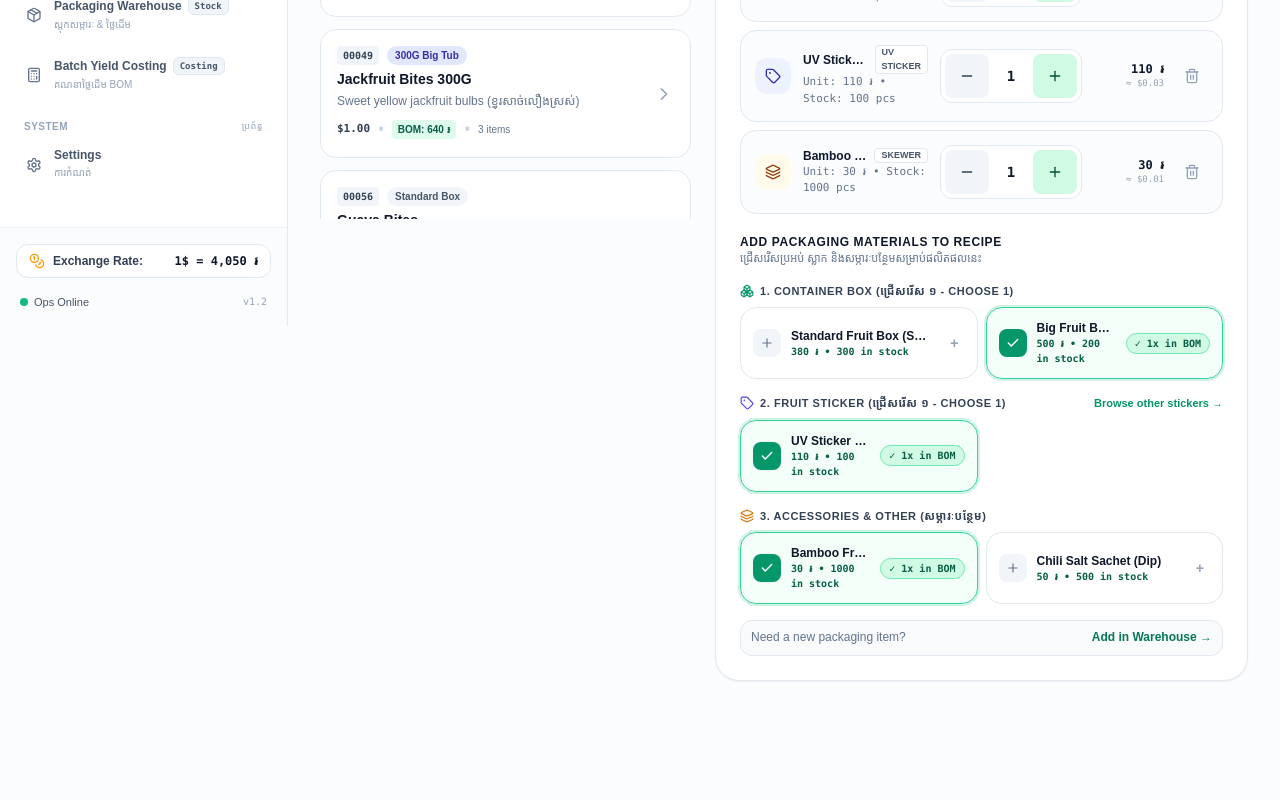
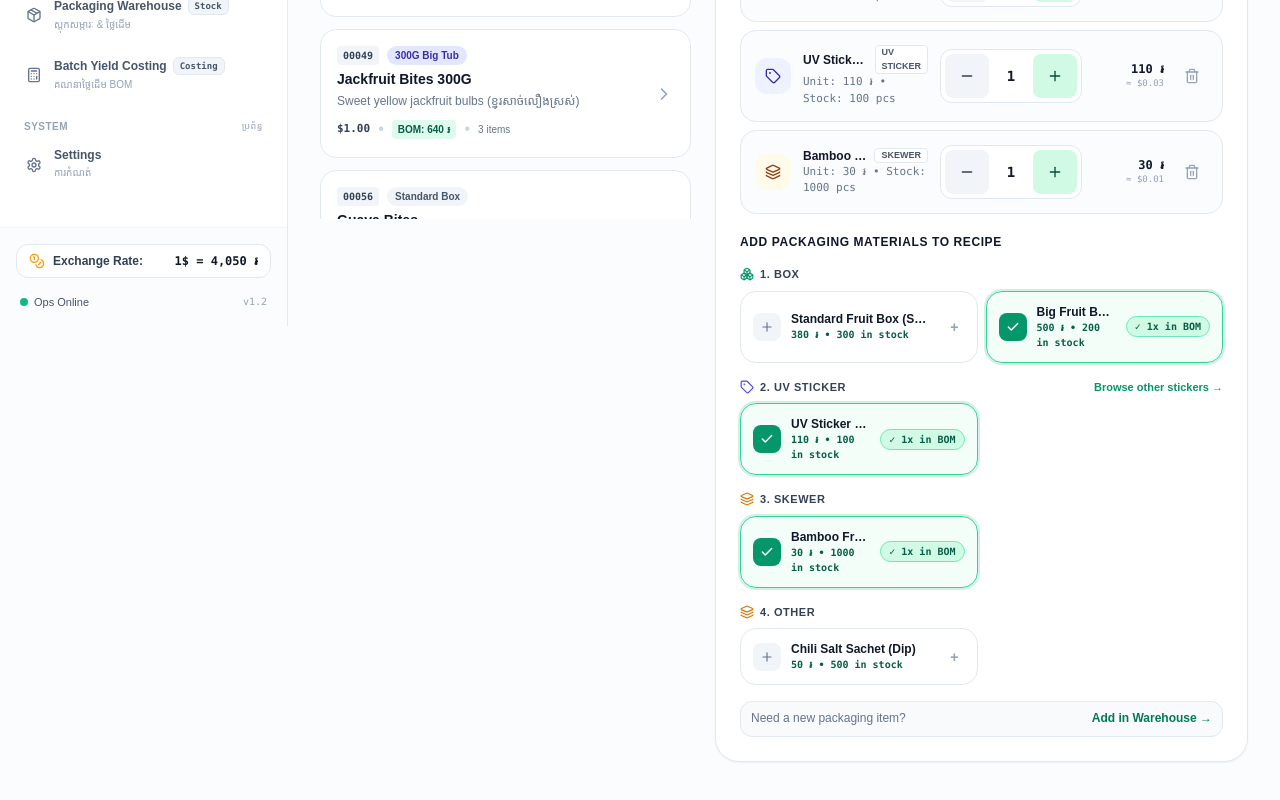
Before and after one commit to Swordsman1313/NhamSystem, a Next.js app: page /products in a window 1280 px wide. Shown: the part 474-1274 px from the top of the page. Built offline with nearby package versions, Linux system fonts and the light colour scheme; a web font is replaced by a local one.

Commit message:
Bind dynamic category names and remove instructional text clutter in BOM studio

```diff
--- a/app/products/page.tsx
+++ b/app/products/page.tsx
@@ -33,7 +33,7 @@ import {
   Info,
   SlidersHorizontal,
 } from 'lucide-react';
-import { Product, PackagingItem, BOMItem, PackagingCategory } from '@/lib/types';
+import { Product, PackagingItem, BOMItem, PackagingCategory, PackagingCategoryRecord } from '@/lib/types';
 import {
   getPackagingItems,
   deletePackagingItem,
@@ -43,6 +43,7 @@ import {
   updateProduct,
   deleteProduct,
   getSettings,
+  getCategories,
   formatUSD,
   formatKHR,
   INITIAL_PACKAGING_ITEMS,
@@ -83,6 +84,7 @@ export default function ProductBOMBuilderPage() {
   // Master Data initialized directly with storage getters (handles both SSR defaults and client localStorage)
   const [products, setProducts] = useState<Product[]>(getProducts);
   const [packagingItems, setPackagingItems] = useState<PackagingItem[]>(getPackagingItems);
+  const [categories, setCategories] = useState<PackagingCategoryRecord[]>(getCategories);
   const [exchangeRate, setExchangeRate] = useState<number>(4050);
 
   // Selected Product in Studio (defaults to first product)
@@ -139,6 +141,7 @@ export default function ProductBOMBuilderPage() {
   const loadData = () => {
     let loadedProducts = getProducts();
     const loadedPackaging = getPackagingItems();
+    const loadedCategories = getCategories();
     const loadedSettings = getSettings();
 
     // Ensure standard & 300g products have complete default recipes (Box + Matching Sticker + Skewer)
@@ -213,6 +216,7 @@ export default function ProductBOMBuilderPage() {
 
     setProducts(loadedProducts);
     setPackagingItems(loadedPackaging);
+    setCategories(loadedCategories);
     setExchangeRate(loadedSettings.exchangeRate || 4050);
 
     // If no product is currently selected, select the first product
@@ -229,10 +233,12 @@ export default function ProductBOMBuilderPage() {
     const handleUpdate = () => loadData();
     window.addEventListener('products_updated', handleUpdate);
     window.addEventListener('packaging_updated', handleUpdate);
+    window.addEventListener('categories_updated', handleUpdate);
     window.addEventListener('storage', handleUpdate);
     return () => {
       window.removeEventListener('products_updated', handleUpdate);
       window.removeEventListener('packaging_updated', handleUpdate);
+      window.removeEventListener('categories_updated', handleUpdate);
       window.removeEventListener('storage', handleUpdate);
     };
   }, []);
@@ -283,6 +289,21 @@ export default function ProductBOMBuilderPage() {
     });
     return map;
   }, [packagingItems]);
+
+  // Dynamic category mapping from storage
+  const boxCat = useMemo(() => {
+    return categories.find((c) => c.id === 'box' || c.name.toLowerCase() === 'box');
+  }, [categories]);
+
+  const stickerCat = useMemo(() => {
+    return categories.find((c) => c.id === 'sticker' || c.name.toLowerCase().includes('sticker'));
+  }, [categories]);
+
+  const accessoryCats = useMemo(() => {
+    return categories.filter((c) => c.id !== 'box' && !c.name.toLowerCase().includes('sticker'));
+  }, [categories]);
+
+  const accessoryCat = accessoryCats[0];
 
   // Selected product object
   const selectedProduct = useMemo(() => {
@@ -440,11 +461,22 @@ export default function ProductBOMBuilderPage() {
       return;
     }
 
+    const pkgCat = typeof pkg.category === 'string' ? pkg.category.toLowerCase() : '';
+    const isBox =
+      pkgCat === 'box' ||
+      (boxCat && (pkgCat === boxCat.id.toLowerCase() || pkgCat === boxCat.name.toLowerCase())) ||
+      pkg.id.startsWith('box-');
+
     // Rule 2: Single-choice auto-swap for Containers (box)
-    if (pkg.category === 'box') {
+    if (isBox) {
       const existingBoxIndex = currentBOM.findIndex((b) => {
         const p = packagingMap.get(b.packagingItemId);
-        return p?.category === 'box' || b.packagingItemId.startsWith('box-');
+        const pCat = typeof p?.category === 'string' ? p.category.toLowerCase() : '';
+        return (
+          pCat === 'box' ||
+          (boxCat && (pCat === boxCat.id.toLowerCase() || pCat === boxCat.name.toLowerCase())) ||
+          b.packagingItemId.startsWith('box-')
+        );
       });
 
       if (existingBoxIndex !== -1) {
@@ -455,11 +487,21 @@ export default function ProductBOMBuilderPage() {
       }
     }
 
+    const isSticker =
+      pkgCat === 'sticker' ||
+      (stickerCat && (pkgCat === stickerCat.id.toLowerCase() || pkgCat === stickerCat.name.toLowerCase())) ||
+      pkg.id.startsWith('sticker-');
+
     // Rule 3: Single-choice auto-swap for Fruit Stickers (sticker)
-    if (pkg.category === 'sticker') {
+    if (isSticker) {
       const existingStickerIndex = currentBOM.findIndex((b) => {
         const p = packagingMap.get(b.packagingItemId);
-        return p?.category === 'sticker' || b.packagingItemId.startsWith('sticker-');
+        const pCat = typeof p?.category === 'string' ? p.category.toLowerCase() : '';
+        return (
+          pCat === 'sticker' ||
+          (stickerCat && (pCat === stickerCat.id.toLowerCase() || pCat === stickerCat.name.toLowerCase())) ||
+          b.packagingItemId.startsWith('sticker-')
+        );
       });
 
       if (existingStickerIndex !== -1) {
@@ -588,14 +630,28 @@ export default function ProductBOMBuilderPage() {
     });
   }, [products, productSearch, productFilterPreset]);
 
-  // Categorized packaging items for the 3 Studio sections
+  // Categorized packaging items for the Studio sections
   const boxItems = useMemo(() => {
-    return packagingItems.filter((pkg) => pkg.category === 'box');
-  }, [packagingItems]);
+    return packagingItems.filter((pkg) => {
+      const cat = typeof pkg.category === 'string' ? pkg.category.toLowerCase() : '';
+      return (
+        cat === 'box' ||
+        (boxCat && (cat === boxCat.id.toLowerCase() || cat === boxCat.name.toLowerCase())) ||
+        pkg.id.startsWith('box-')
+      );
+    });
+  }, [packagingItems, boxCat]);
 
   const stickerItems = useMemo(() => {
-    return packagingItems.filter((pkg) => pkg.category === 'sticker');
-  }, [packagingItems]);
+    return packagingItems.filter((pkg) => {
+      const cat = typeof pkg.category === 'string' ? pkg.category.toLowerCase() : '';
+      return (
+        cat === 'sticker' ||
+        (stickerCat && (cat === stickerCat.id.toLowerCase() || cat === stickerCat.name.toLowerCase())) ||
+        pkg.id.startsWith('sticker-')
+      );
+    });
+  }, [packagingItems, stickerCat]);
 
   const matchingStickerId = selectedProduct ? getMatchingStickerId(selectedProduct, packagingItems) : '';
 
@@ -631,8 +687,19 @@ export default function ProductBOMBuilderPage() {
   }, [stickerItems, showAllStickers, selectedProduct, matchingStickerId]);
 
   const accessoryItems = useMemo(() => {
-    return packagingItems.filter((pkg) => pkg.category === 'skewer' || pkg.category === 'other');
-  }, [packagingItems]);
+    return packagingItems.filter((pkg) => {
+      const cat = typeof pkg.category === 'string' ? pkg.category.toLowerCase() : '';
+      const isBox =
+        cat === 'box' ||
+        (boxCat && (cat === boxCat.id.toLowerCase() || cat === boxCat.name.toLowerCase())) ||
+        pkg.id.startsWith('box-');
+      const isSticker =
+        cat === 'sticker' ||
+        (stickerCat && (cat === stickerCat.id.toLowerCase() || cat === stickerCat.name.toLowerCase())) ||
+        pkg.id.startsWith('sticker-');
+      return !isBox && !isSticker;
+    });
+  }, [packagingItems, boxCat, stickerCat]);
 
   const renderMaterialCard = (pkg: PackagingItem) => {
     const existingInBOM = isItemInBOM(selectedProduct?.bom, pkg);
@@ -681,32 +748,43 @@ export default function ProductBOMBuilderPage() {
 
   // Color helper for categories
   const getCategoryBadge = (cat: PackagingCategory) => {
-    switch (cat) {
-      case 'box':
+    const catStr = typeof cat === 'string' ? cat : (cat as any)?.id || (cat as any)?.name || '';
+    const matched = categories.find(
+      (c) => c.id.toLowerCase() === catStr.toLowerCase() || c.name.toLowerCase() === catStr.toLowerCase()
+    );
+
+    if (
+      catStr.toLowerCase() === 'box' ||
+      (boxCat && (catStr.toLowerCase() === boxCat.id.toLowerCase() || catStr.toLowerCase() === boxCat.name.toLowerCase()))
+    ) {
       return {
-          label: 'Box',
+        label: matched?.name || boxCat?.name || 'Box',
         bg: 'bg-emerald-50 text-emerald-800 border-emerald-200',
         icon: Boxes,
       };
-      case 'sticker':
+    }
+    if (
+      catStr.toLowerCase() === 'sticker' ||
+      (stickerCat && (catStr.toLowerCase() === stickerCat.id.toLowerCase() || catStr.toLowerCase() === stickerCat.name.toLowerCase()))
+    ) {
       return {
-          label: 'UV Sticker',
+        label: matched?.name || stickerCat?.name || 'UV Sticker',
         bg: 'bg-indigo-50 text-indigo-800 border-indigo-200',
         icon: Tag,
       };
-      case 'skewer':
+    }
+    if (catStr.toLowerCase() === 'skewer' || matched?.id === 'skewer') {
       return {
-          label: 'Skewer',
+        label: matched?.name || 'Skewer',
         bg: 'bg-amber-50 text-amber-800 border-amber-200',
         icon: Layers,
       };
-      default:
+    }
     return {
-          label: 'Other',
+      label: matched?.name || (typeof cat === 'string' ? cat : 'Other'),
       bg: 'bg-purple-50 text-purple-800 border-purple-200',
       icon: Package,
     };
-    }
   };
 
   return (
@@ -1200,17 +1278,14 @@ export default function ProductBOMBuilderPage() {
                         <h4 className="text-xs font-black text-slate-900 uppercase tracking-wider">
                           Add Packaging Materials to Recipe
                         </h4>
-                        <p className="text-[11px] text-slate-500 font-khmer">
-                          ជ្រើសរើសប្រអប់ ស្លាក និងសម្ភារៈបន្ថែមសម្រាប់ផលិតផលនេះ
-                        </p>
-                      </div>
-
-                      {/* 1. CONTAINER BOX (ជ្រើសរើស ១ - Choose 1) */}
+                      </div>
+
+                      {/* Slot 1: Box */}
                       <div className="space-y-2">
                         <div className="flex items-center justify-between">
                           <span className="text-[11px] font-bold text-slate-700 uppercase tracking-wider flex items-center space-x-1.5">
                             <Boxes className="w-3.5 h-3.5 text-emerald-600" />
-                            <span>1. CONTAINER BOX (ជ្រើសរើស ១ - Choose 1)</span>
+                            <span>1. {boxCat?.name || 'Box'}</span>
                           </span>
                         </div>
                         <div className="grid grid-cols-1 sm:grid-cols-2 gap-2">
@@ -1218,12 +1293,12 @@ export default function ProductBOMBuilderPage() {
                         </div>
                       </div>
 
-                      {/* 2. FRUIT STICKER (ជ្រើសរើស ១ - Choose 1) */}
+                      {/* Slot 2: Fruit Sticker */}
                       <div className="space-y-2">
                         <div className="flex items-center justify-between">
                           <span className="text-[11px] font-bold text-slate-700 uppercase tracking-wider flex items-center space-x-1.5">
                             <Tag className="w-3.5 h-3.5 text-indigo-600" />
-                            <span>2. FRUIT STICKER (ជ្រើសរើស ១ - Choose 1)</span>
+                            <span>2. {stickerCat?.name || 'UV Sticker'}</span>
                           </span>
                           <button
                             type="button"
@@ -1238,18 +1313,61 @@ export default function ProductBOMBuilderPage() {
                         </div>
                       </div>
 
-                      {/* 3. ACCESSORIES & OTHER (សម្ភារៈបន្ថែម) */}
+                      {/* Slot 3+: Skewers / Accessories / Custom Categories */}
+                      {accessoryCats.length > 0 ? (
+                        accessoryCats.map((cat, idx) => {
+                          const slotNum = 3 + idx;
+                          const catItems = packagingItems.filter((pkg) => {
+                            const c = typeof pkg.category === 'string' ? pkg.category.toLowerCase() : '';
+                            const isMatch = c === cat.id.toLowerCase() || c === cat.name.toLowerCase();
+                            if (isMatch) return true;
+                            // If this is the last category in accessoryCats, also include any orphaned/unassigned items
+                            if (idx === accessoryCats.length - 1) {
+                              const isBox =
+                                c === 'box' ||
+                                (boxCat && (c === boxCat.id.toLowerCase() || c === boxCat.name.toLowerCase())) ||
+                                pkg.id.startsWith('box-');
+                              const isSticker =
+                                c === 'sticker' ||
+                                (stickerCat && (c === stickerCat.id.toLowerCase() || c === stickerCat.name.toLowerCase())) ||
+                                pkg.id.startsWith('sticker-');
+                              const matchedEarlier = accessoryCats.slice(0, idx).some((prev) => {
+                                return c === prev.id.toLowerCase() || c === prev.name.toLowerCase();
+                              });
+                              return !isBox && !isSticker && !matchedEarlier;
+                            }
+                            return false;
+                          });
+
+                          if (catItems.length === 0 && idx > 0) return null;
+
+                          return (
+                            <div key={cat.id} className="space-y-2">
+                              <div className="flex items-center justify-between">
+                                <span className="text-[11px] font-bold text-slate-700 uppercase tracking-wider flex items-center space-x-1.5">
+                                  <Layers className="w-3.5 h-3.5 text-amber-600" />
+                                  <span>{slotNum}. {cat.name}</span>
+                                </span>
+                              </div>
+                              <div className="grid grid-cols-1 sm:grid-cols-2 gap-2">
+                                {catItems.map(renderMaterialCard)}
+                              </div>
+                            </div>
+                          );
+                        })
+                      ) : (
                         <div className="space-y-2">
                           <div className="flex items-center justify-between">
                             <span className="text-[11px] font-bold text-slate-700 uppercase tracking-wider flex items-center space-x-1.5">
                               <Layers className="w-3.5 h-3.5 text-amber-600" />
-                            <span>3. ACCESSORIES &amp; OTHER (សម្ភារៈបន្ថែម)</span>
+                              <span>3. {accessoryCat?.name || 'Skewer'}</span>
                             </span>
                           </div>
                           <div className="grid grid-cols-1 sm:grid-cols-2 gap-2">
                             {accessoryItems.map(renderMaterialCard)}
                           </div>
                         </div>
+                      )}
 
                       {/* Missing a packaging item? Link to Warehouse */}
                       <div className="pt-2 flex items-center justify-between text-xs text-slate-500 bg-slate-50 p-2.5 rounded-xl border border-slate-200">
```
Lines whose indentation alone changed are shown as unchanged.
